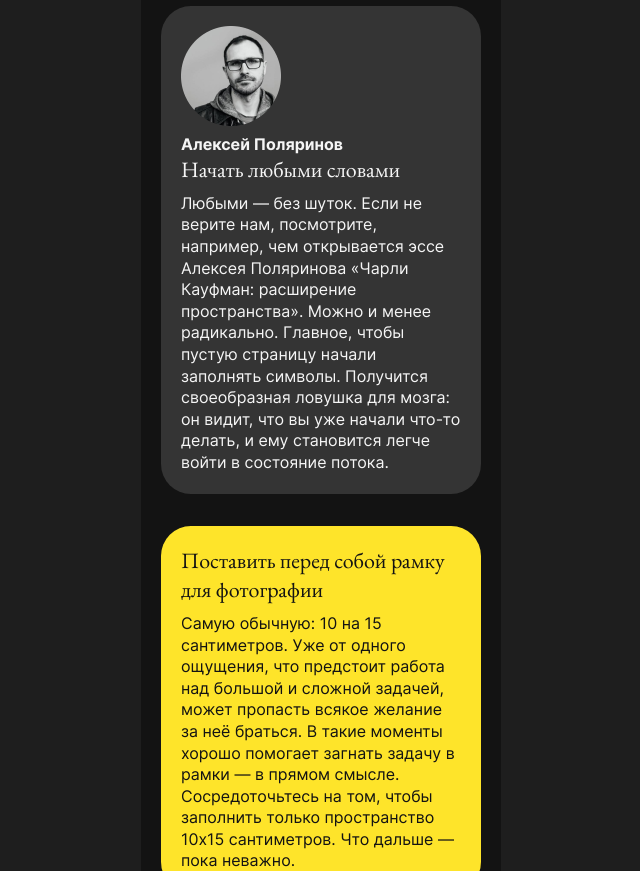
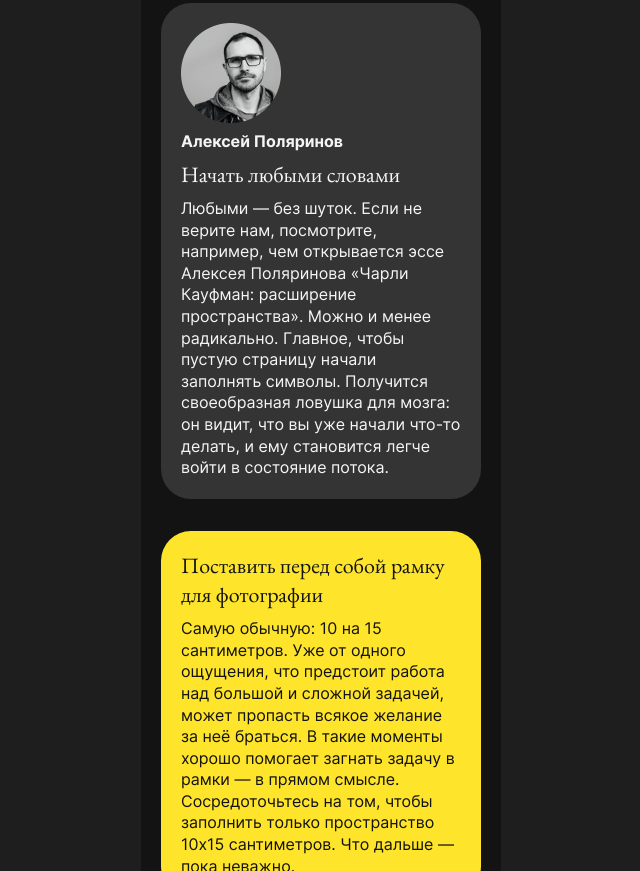
Before and after one commit to BurovYA/s-chistogo-lista, a website: page index.html in a window 1280 px wide. Shown: the part 2544-3415 px from the top of the page, without its empty margins (319-959 px from the left). Drawn offline with Linux system fonts and the light colour scheme.

Commit message:
Доработка высоты строк

```diff
--- a/index.html
+++ b/index.html
@@ -154,8 +154,8 @@
           из-за совокупности нескольких факторов. Вот что может помочь:
         </p>
         <ul class="cards-list">
-          <li class="card card_theme_dark">
-            <article>
+          <li>
+            <article class="card card_theme_dark">
               <div class="card__author">
                 <img
                   class="card__author-photo"
@@ -179,8 +179,8 @@
             </article>
           </li>
 
-          <li class="card card_theme_bright card_text-only">
-            <article>
+          <li>
+            <article class="card card_theme_bright card_text-only">
               <div class="card__content">
                 <h3 class="card__title">
                   Поставить перед собой рамку для фотографии
@@ -197,8 +197,8 @@
             </article>
           </li>
 
-          <li class="card card_theme_dark">
-            <article>
+          <li>
+            <article class="card card_theme_dark">
               <div class="card__author">
                 <img
                   class="card__author-photo"
--- a/styles/style.css
+++ b/styles/style.css
@@ -42,7 +42,7 @@ blockquote {
   font-family: 'EB Garamond', serif;
   font-weight: 500;
   font-size: 28px;
-  line-height: 1.2;
+  line-height: 1.15;
 }
 
 .content-section__introduction {
@@ -179,6 +179,9 @@ blockquote {
 }
 
 .card {
+  display: flex;
+  flex-direction: column;
+  gap: 8px;
   border-radius: 30px;
   padding: 20px;
 }
```
